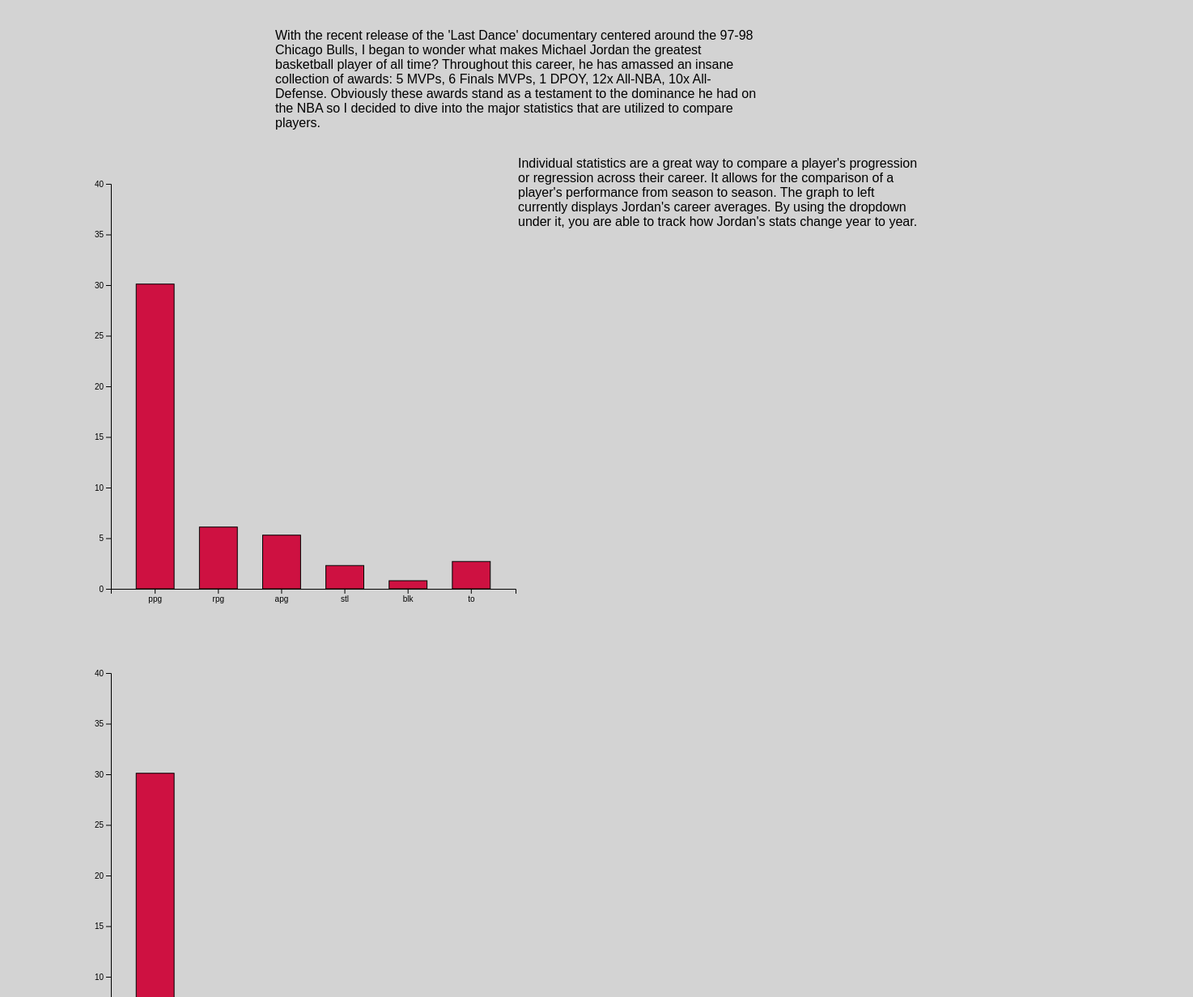
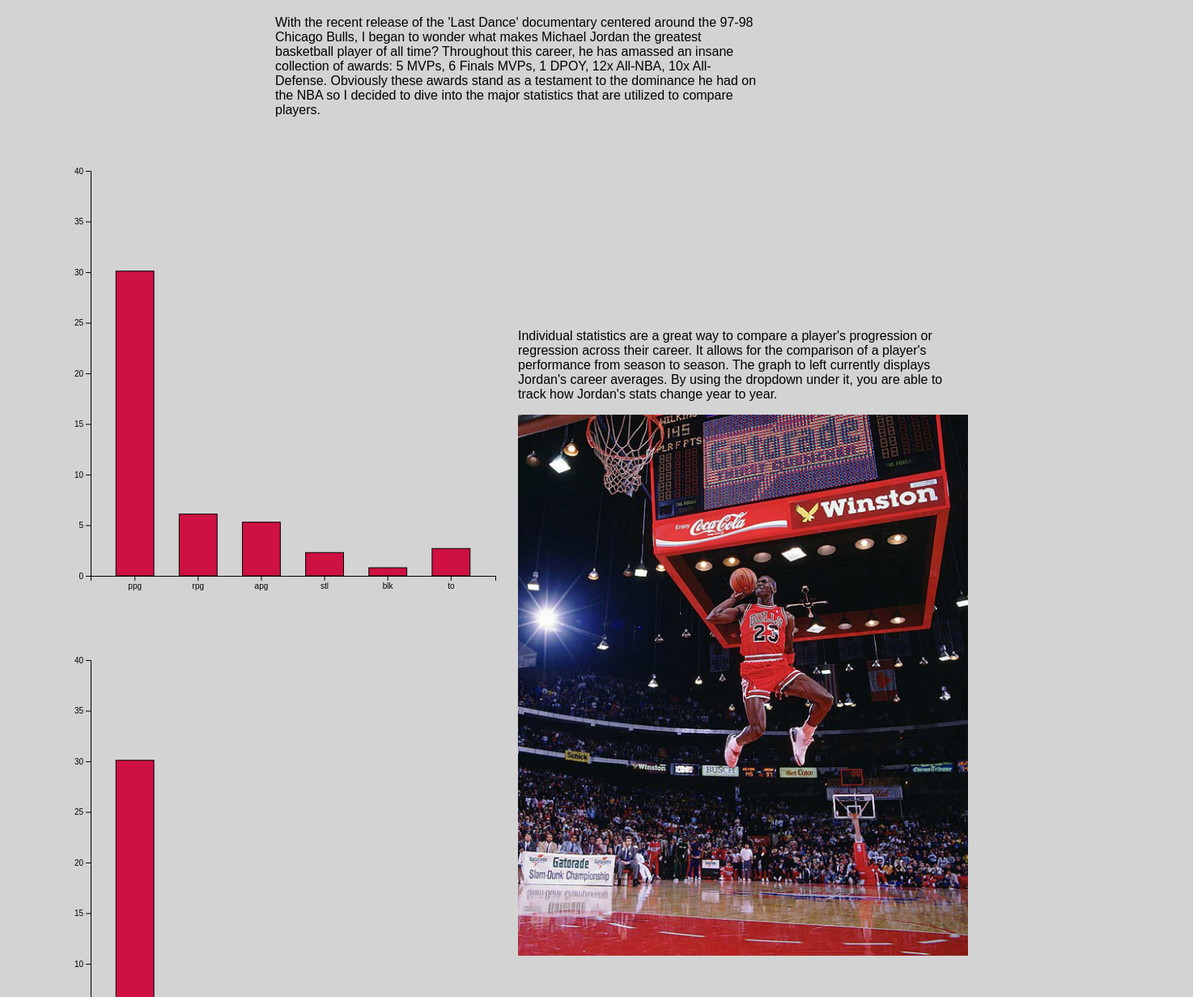
Before and after one commit to ConnorBrabant/GOAT, a website built with webpack: page index.html in a window 1280 px wide. Shown: the part 69-1300 px from the top of the page at 81% size, 1474 px wide, since content can reach past the window. Built offline with nearby package versions, Linux system fonts and the light colour scheme; files whose address does not match are found by name.

Commit message:
Adds images and updates CSS/HTML

```diff
--- a/index.html
+++ b/index.html
@@ -16,6 +16,7 @@
     <script src='/src/scripts//linegraph.js'></script>
     <div class='page'>
         <div class='main'>
+            <div class='intro'>
             <h1 class='title'>Is MJ Actually the GOAT?</h1>
             <p class='opening'>With the recent release of the 'Last Dance' documentary centered around the 97-98 Chicago Bulls, I began
                to wonder what makes Michael Jordan the greatest basketball player of all time? Throughout this career, he
@@ -23,6 +24,7 @@
                these awards stand as a testament to the dominance he had on the NBA so I decided to dive into the major statistics
                that are utilized to compare players.
             </p>
+            </div>
             <section class='bar-section'>
                 <div class='bar-graph'>
                     <div id='bar-graph'></div>
@@ -53,6 +55,7 @@
                         The graph to left currently displays Jordan's career averages. By using the dropdown under it, you
                         are able to track how Jordan's stats change year to year.
                     </p>
+                    <img src='/src/images/mj-first.jpg'>
                 </div>
             </section>
             <section class='line-section'>
@@ -66,6 +69,7 @@
                         scoring ability both rank among the best all time. I chose these three because in my opinion, these three plus Jordan
                         are the greatest small-ball players of all time.
                     </p>
+                    <img src='/src/images/mg-second.png'>
                 </div>
                 <div class='line-graph-container'>
                     <div class='line-graph-primary'>
--- a/src/styles/index.scss
+++ b/src/styles/index.scss
@@ -52,6 +52,9 @@
 
 .bar-graph-info {
     width: 50%;
+    display: flex;
+    flex-direction: column;
+    justify-content: center;
 }
 
 .line-section {
```
Also changed, not shown: src/images/mg-second.png (added), src/images/mj-first.jpg (added).
